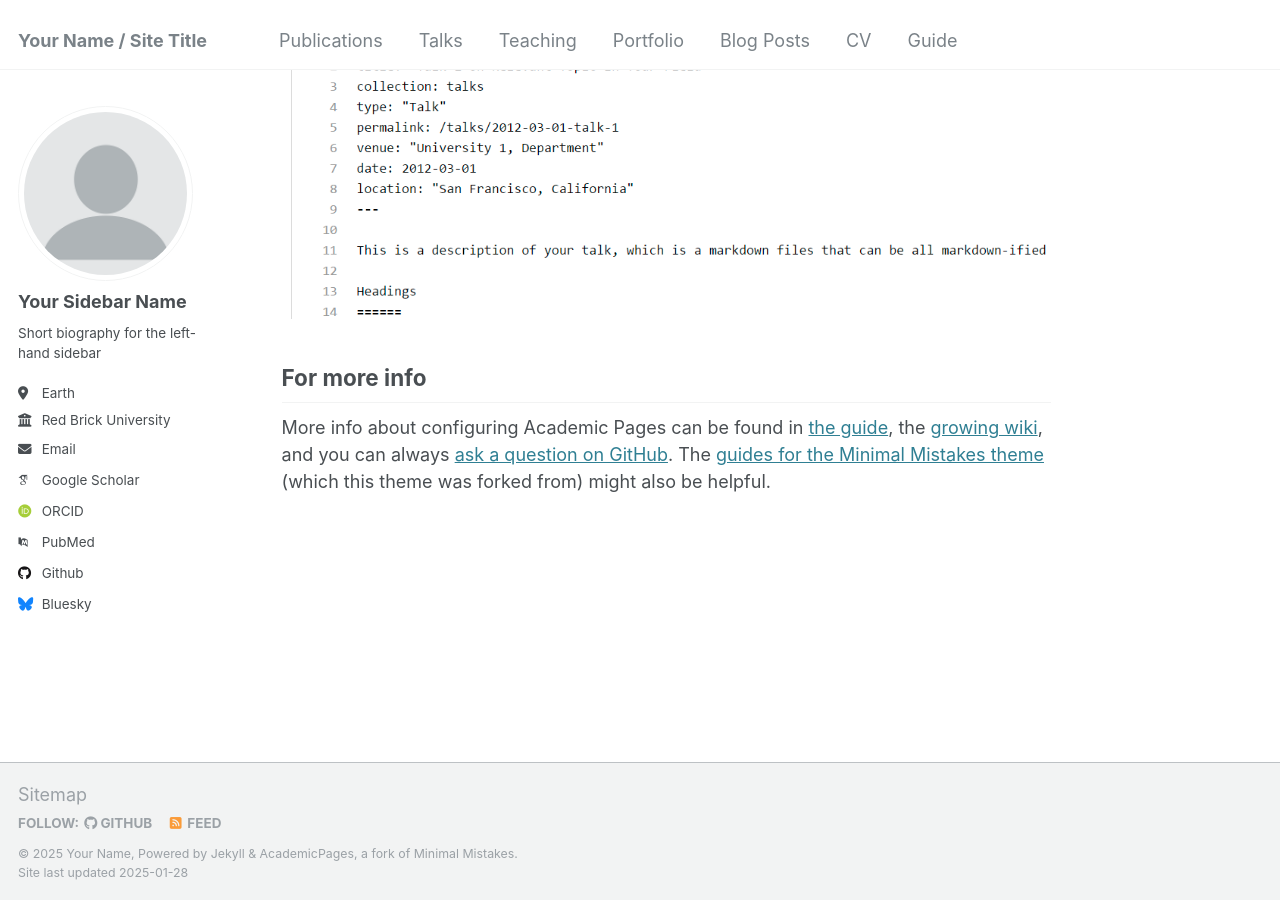
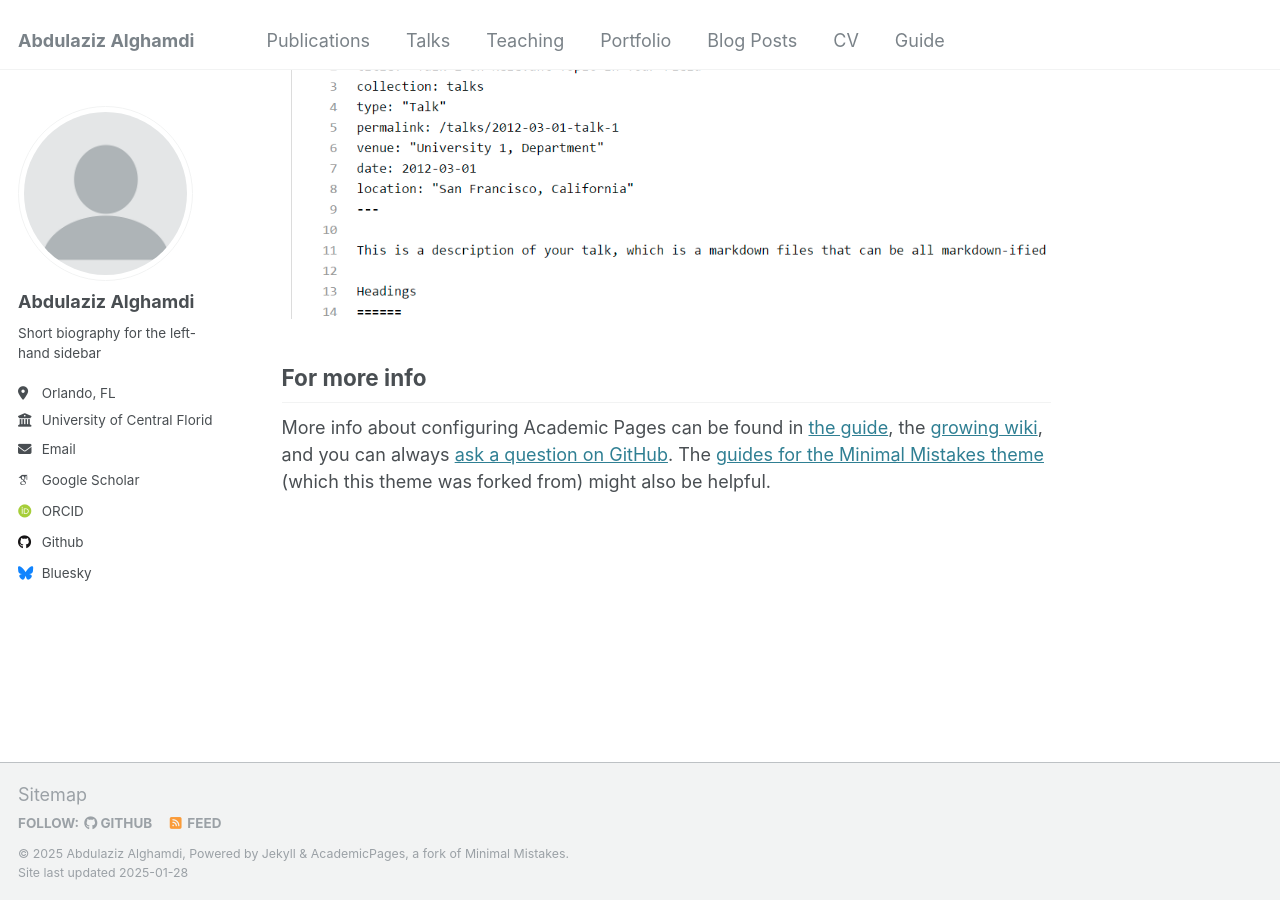
Before and after one commit to Eamna/eamna.github.io, a Jekyll site: the page built from _pages/about.md, in a window 1280 px wide and 900 px high, scrolled down 2643 px. Built offline with Jekyll 4.4.1, drawn with Linux system fonts in a browser that asks for light colours; some web fonts are replaced.

Commit message:
Update _config.yml

```diff
--- a/_config.yml
+++ b/_config.yml
@@ -8,9 +8,9 @@
 
 # Basic Site Settings
 locale                   : "en-US"
-title                    : "Your Name / Site Title"
+title                    : "Abdulaziz Alghamdi"
 title_separator          : "-"
-name                     : &name "Your Name"
+name                     : &name "Abdulaziz Alghamdi"
 description              : &description "personal description"
 url                      : https://academicpages.github.io # the base hostname & protocol for your site e.g. "https://[your GitHub username].github.io"
 baseurl                  : "" # the subpath of your site, e.g. "/blog"
@@ -22,21 +22,21 @@ repository               : "academicpages/academicpages.github.io"
 author:
   # Biographic information
   avatar           : "profile.png"
-  name             : "Your Sidebar Name"
-  pronouns         : # example: "she/her"
+  name             : "Abdulaziz Alghamdi"
+  pronouns         : # example: "He/His"
   bio              : "Short biography for the left-hand sidebar"
-  location         : "Earth"
-  employer         : "Red Brick University"
+  location         : "Orlando, FL"
+  employer         : "University of Central Florida"
   uri              : # URL
-  email            : "none@example.org"
+  email            : "azizalghamdi01@gmail.com"
 
   # Academic websites
   arxiv            : # URL - Update with the correct link to your profile
-  googlescholar    : "https://scholar.google.com/citations?user=PS_CX0AAAAAJ"
+  googlescholar    : "https://scholar.google.com/citations?user=lXqkDbkAAAAJ&hl=en&oi=sra"
   impactstory      : # URL
   orcid            : "http://orcid.org/yourorcidurl"
   semantic         : # URL
-  pubmed           : "https://www.ncbi.nlm.nih.gov/pubmed/?term=john+snow"
+  pubmed           : # URL
   researchgate     : # URL
   scopus           : # URL
 
```
